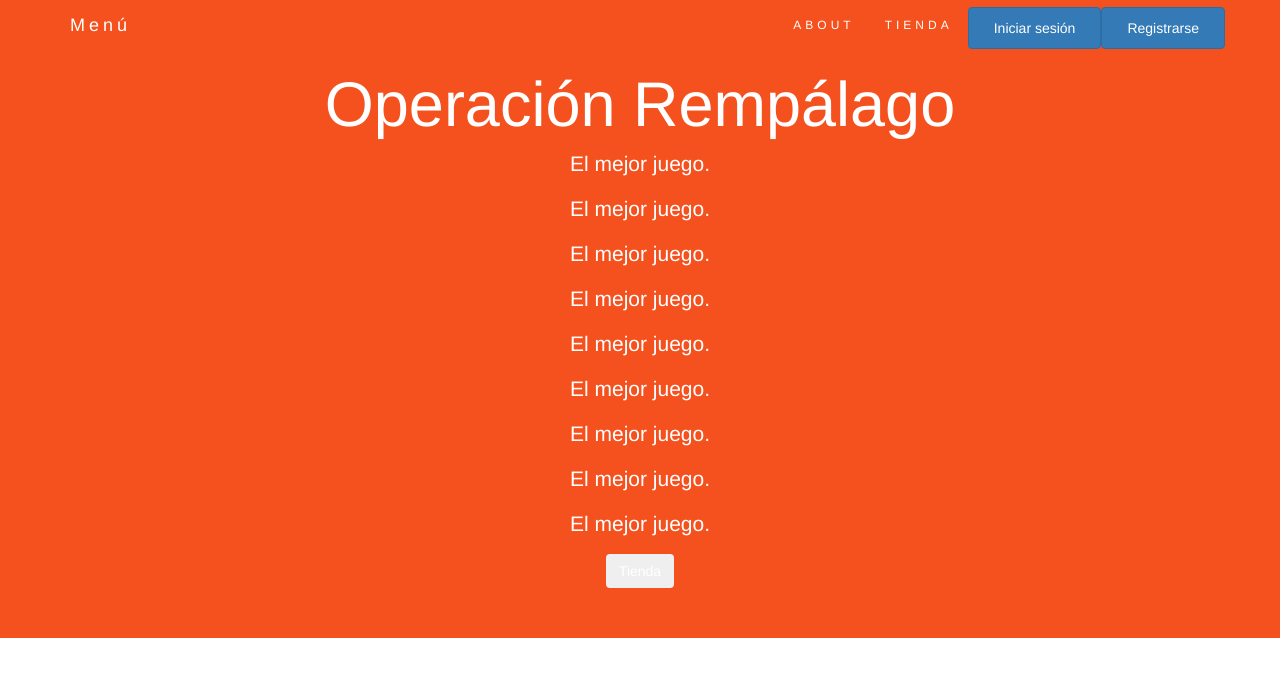
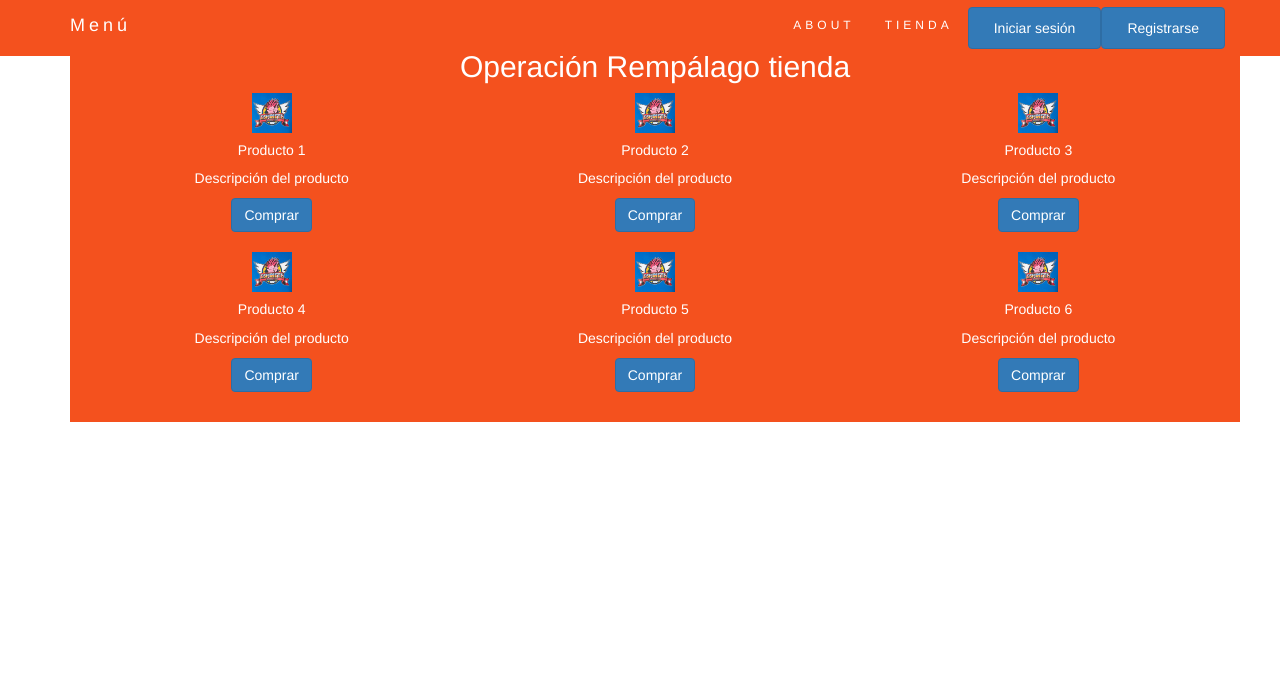
Before and after one commit to Angela0110/Proyecto_DSA_Rempalago, a plain HTML site: page public/index.html in a window 1280 px wide. Both pictures are taken after a click on the link "TIENDA". Drawn offline with nearby package versions, Linux system fonts and the light colour scheme.

Commit message:
parte web tienda

```diff
--- a/public/index.html
+++ b/public/index.html
@@ -11,7 +11,7 @@
     <script src="https://maxcdn.bootstrapcdn.com/bootstrap/3.4.1/js/bootstrap.min.js"></script>
 
 </head>
-<body>
+<p>
 <nav class="navbar navbar-default navbar-fixed-top">
     <div class="container">
         <div class="navbar-header">
@@ -25,7 +25,7 @@
         <div class="collapse navbar-collapse" id="myNavbar">
             <ul class="nav navbar-nav navbar-right">
                 <li><a href="#about">ABOUT</a></li>
-                <li><a id="tienda" href="#about">TIENDA</a></li>
+                <li><a id="tienda_button" href="#about">TIENDA</a></li>
                 <li><button id="inicio_buton" type="button" class="btn btn-primary bt-1 w-10">Iniciar sesión</button></li>
                 <li><button id="regis_buton" type="button" class="btn btn-primary bt-1 w-10">Registrarse</button></li>
 
@@ -68,7 +68,7 @@
     <div class="container bg-1 text-center">
         <h3>Operación Rempálago</h3>
         <div class="row justify-content-around align-items-center">
-            <div class="col-sm-4">
+            <div class="col-sm-12">
                 <div class="panel panel-default text-center ">
                     <div class="panel-heading">
                         <h4>Registrarse</h4>
@@ -95,6 +95,15 @@
     </div>
 </div>
 
+<div id="tienda" class="container">
+    <div class="container bg-1 text-center">
+        <h2>Operación Rempálago tienda</h2>
+        <div id="productos" class="row ">
+
+        </div>
+    </div>
+ </div>
+
 <div id="test" class="jumbotron text-center">
 
     <h1>Operación Rempálago</h1>
--- a/public/script.js
+++ b/public/script.js
@@ -1,19 +1,31 @@
 $(document).ready(function(){
 $("#iniciar").hide();
 $("#registro").hide();
+$("#tienda").hide();
 
   $("#inicio_buton").click(function(){
     $("#inicio").hide();
     $("#test").hide();
     $("#iniciar").show();
     $("#registro").hide();
+    $("#tienda").hide();
+
   });
+$("#tienda_button").click(function(){
+    $("#inicio").hide();
+    $("#test").hide();
+    $("#registro").hide();
+    $("#iniciar").hide();
+    $("#tienda").show();
+
+});
 
   $("#regis_buton").click(function(){
     $("#inicio").hide();
     $("#test").hide();
     $("#registro").show();
     $("#iniciar").hide();
+    $("#tienda").hide();
   });
 
   $("#btnRegister").click(function(){
@@ -73,9 +85,56 @@ $("#btnLogin").click(function(){
     $("#registro").hide();
     $("#inicio").show();
     $("#test").show();
+    $("#tienda").hide();
   });
 
-  $("#tiendabtn").click(function(){
+var datosProductos=[
+{nombre:"Producto 1", descripcion:"Descripción del producto", imagen:"espinete.jpg",precio:10},
+{nombre:"Producto 2", descripcion:"Descripción del producto", imagen:"espinete.jpg",precio:10},
+{nombre:"Producto 3", descripcion:"Descripción del producto", imagen:"espinete.jpg",precio:10},
+{nombre:"Producto 4", descripcion:"Descripción del producto", imagen:"espinete.jpg",precio:10},
+{nombre:"Producto 5", descripcion:"Descripción del producto", imagen:"espinete.jpg",precio:10},
+{nombre:"Producto 6", descripcion:"Descripción del producto", imagen:"espinete.jpg",precio:10},
+];
+function generarProductoWEB(producto){
+  return `
+  <div class="col-md-4 custom-row-margin">
+    <div class="card">
+       <img src="${producto.imagen}" class="card-img-top" alt="${producto.nombre}" width="40" height="40">
+       <div class="card-body">
+         <h5 class="card-title">${producto.nombre} </h5>
+         <p class="card-text">${producto.descripcion}</p>
+         <a href="#" class="btn btn-primary">Comprar</a>
+     </div>
+    </div>
+  </div>
+  `;
+}
+$(document).ready(function(){
+  var productosContainer=$('#productos');
+  datosProductos.forEach(function(producto) {
+    var productoWeb=generarProductoWEB(producto);
+    productosContainer.append(productoWeb);
+  });
+});
+
+
+
+
+
+
+
+
+
+
+
+
+
+
+
+
+
+  /*$("#tiendabtn").click(function(){
     $("#test").hide();
     //$.get("http://localhost:8080/dsaApp/juegos", function(data, status){
     //alert("Data: " + JSON.stringify(data) + "\nStatus: " + status);
@@ -104,7 +163,5 @@ $("#btnLogin").click(function(){
      }
      document.body.appendChild(tabla);
     })
-  });
-
-
+  });*/
 });
--- a/public/styles.css
+++ b/public/styles.css
@@ -61,4 +61,8 @@ color: #fff !important;
    justify-content: center;
    align-items: center;
    height: 100vh;
-  }
+ }
+
+ .custom-row-margin{
+     margin-bottom: 20px;
+   }
```
